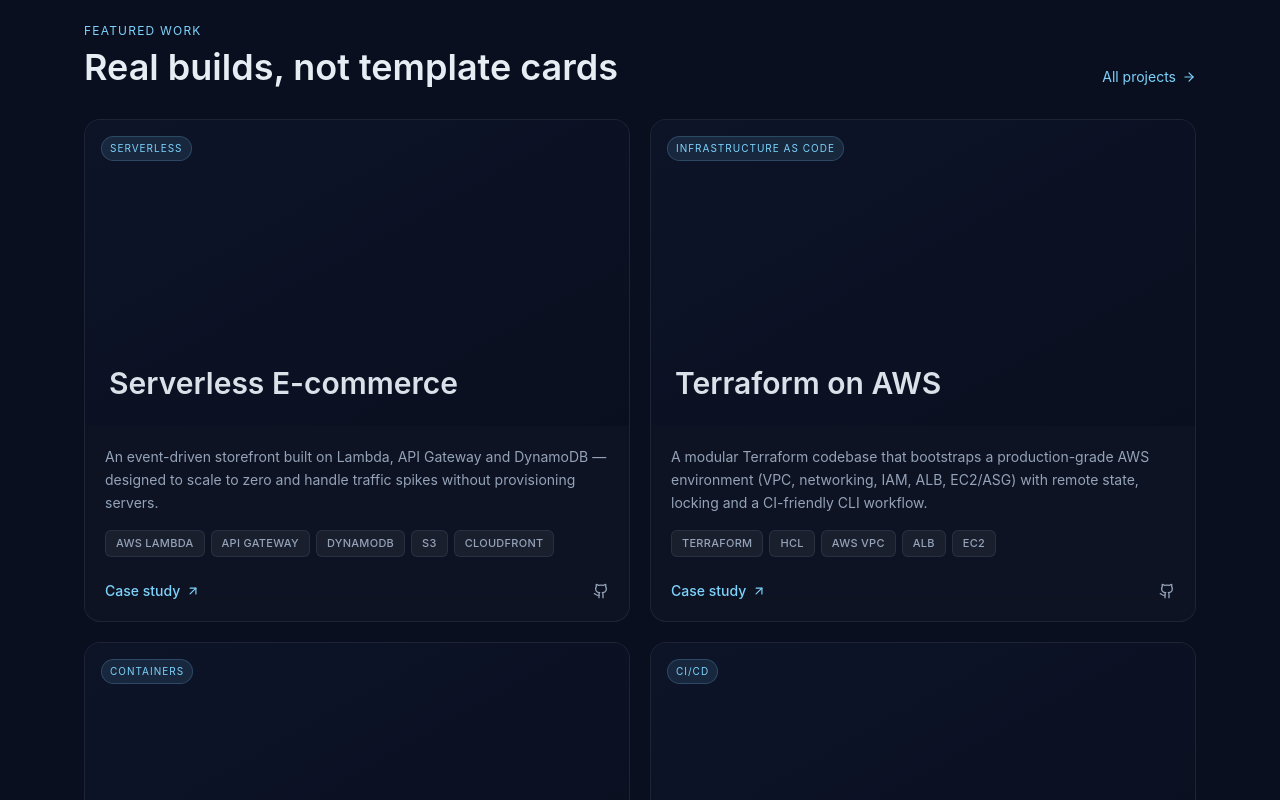
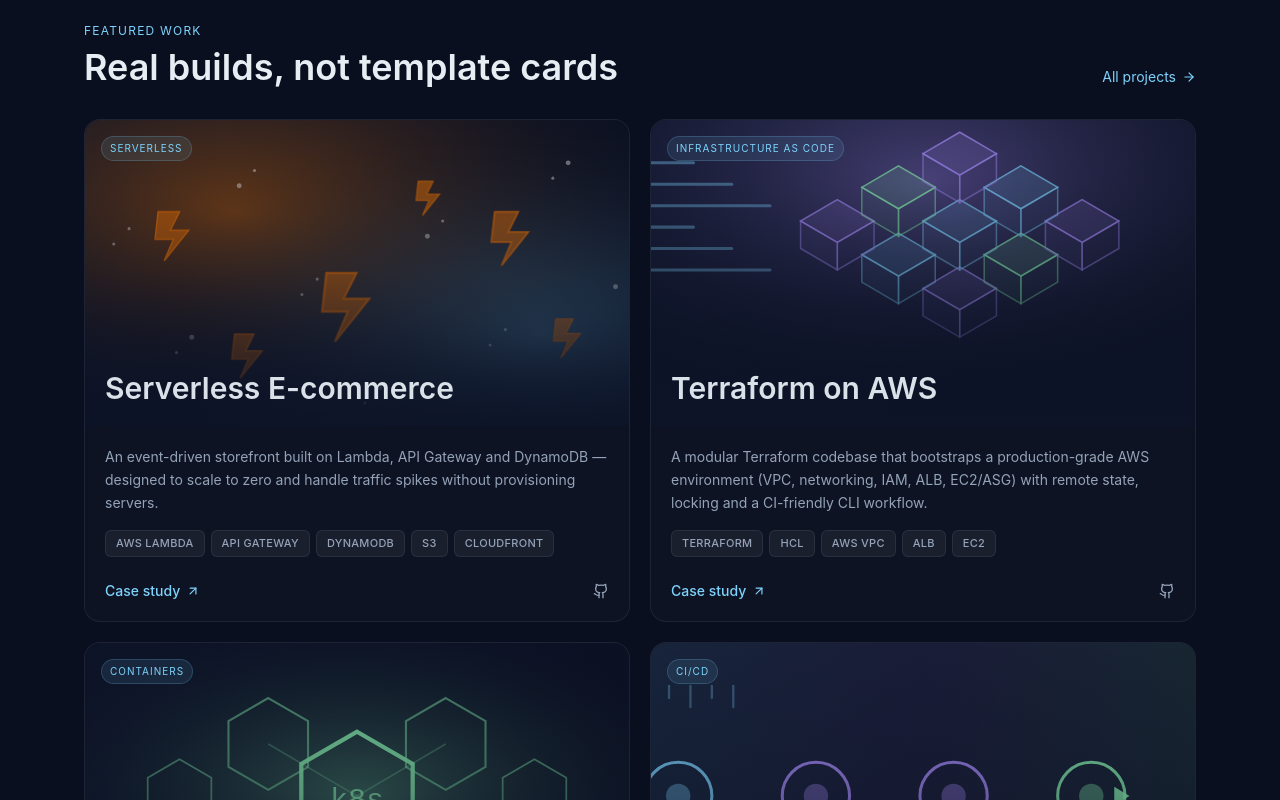
Before and after one commit to marciobolsoni/portfolio, a Next.js app: page / in a window 1280 px wide. Shown: the part 800-1600 px from the top of the page. Built offline with nearby package versions, Linux system fonts and the light colour scheme.

Commit message:
Refactor ProjectCard to include CardArt component
Updated ProjectCard component to include CardArt and adjusted layout styles.

```diff
--- a/src/components/ProjectCard.tsx
+++ b/src/components/ProjectCard.tsx
@@ -1,16 +1,19 @@
 import Link from "next/link";
 import TechBadge from "./TechBadge";
+import CardArt from "./CardArt";
 import { ArrowUpRight, Github } from "lucide-react";
 import type { Project } from "@/data/projects";
 
 export default function ProjectCard({ p }: { p: Project }) {
   return (
     <article className="group relative rounded-2xl glass overflow-hidden flex flex-col">
-      <div className="aspect-[16/9] relative bg-gradient-to-br from-bg2 to-bg p-6 flex items-end">
-        <span className="absolute top-4 left-4 text-[10px] tracking-widest uppercase text-accent1 bg-accent1/10 border border-accent1/20 rounded-full px-2 py-1">
+      <div className="aspect-[16/9] relative bg-gradient-to-br from-bg2 to-bg overflow-hidden">
+        <CardArt category={p.category} />
+        <div className="absolute inset-0 bg-gradient-to-t from-bg2/95 via-bg2/30 to-transparent" />
+        <span className="absolute top-4 left-4 text-[10px] tracking-widest uppercase text-accent1 bg-accent1/10 border border-accent1/20 rounded-full px-2 py-1 backdrop-blur-sm">
           {p.category}
         </span>
-        <p className="text-3xl font-semibold leading-tight text-ink/95">
+        <p className="absolute bottom-5 left-5 right-5 text-2xl md:text-3xl font-semibold leading-tight text-ink/95">
           {p.shortTitle ?? p.title}
         </p>
       </div>
```
